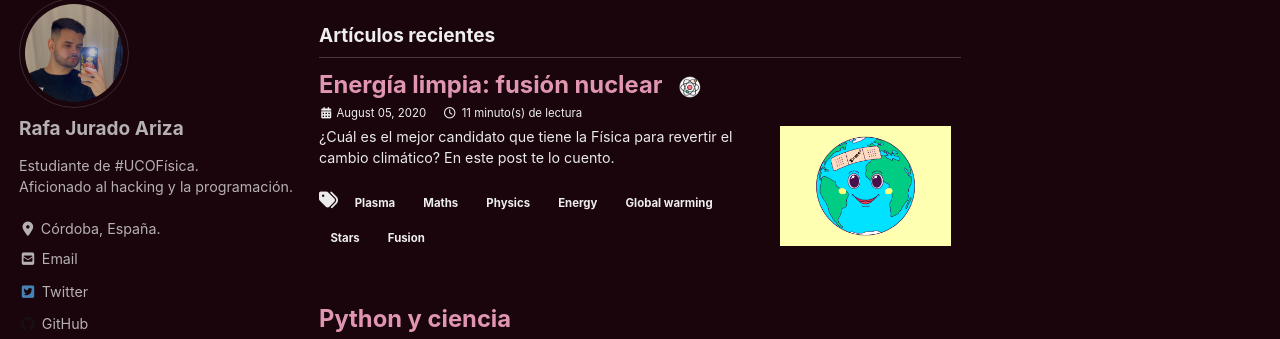
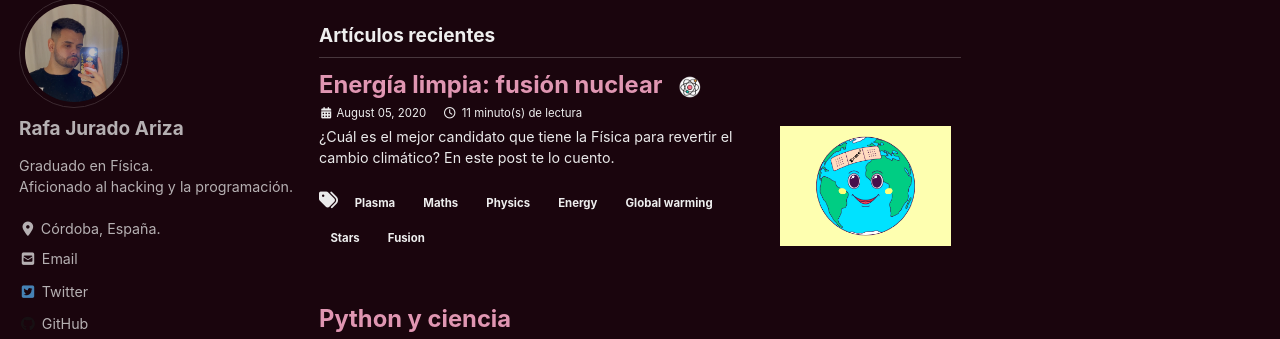
Before and after one commit to rafaariza/rafaariza, a Jekyll site: the page built from index.html, in a window 1280 px wide. Shown: the part 98-437 px from the top of the page. Built offline with Jekyll 4.4.1, drawn with Linux system fonts in a browser that asks for light colours; cached includes are drawn as plain includes; nearby versions of some CDN libraries; formulas are drawn with MathJax 3; the list of posts is cut into pages by our own code.

Commit message:
minor personal data updates

```diff
--- a/_config.yml
+++ b/_config.yml
@@ -84,7 +84,7 @@
   name                   : # If the user or organization name differs from the site's name
   links: # An array of links to social media profiles
      - "https://twitter.com/rafaariza_98"
-     - "https://instagram.com/rafaariza__"
+     - "https://instagram.com/rafa_jurado_ariza"
 # Analytics
 analytics:
   provider               : #"google-gtag" # false (default), "google", "google-universal", "custom"
@@ -97,7 +97,7 @@
 author:
   name             : "Rafa Jurado Ariza"
   avatar           : "assets/images/avatar.jpg" # path of avatar image, e.g. "/assets/images/bio-photo.jpg"
-  bio              : "Estudiante de #UCOFísica.<br>Aficionado al hacking y la programación."
+  bio              : "Graduado en Física.<br>Aficionado al hacking y la programación."
   location         : "Córdoba, España."
   email            :
   links:
```
Also changed, not shown: _pages/about.md (+3 -0 lines).
